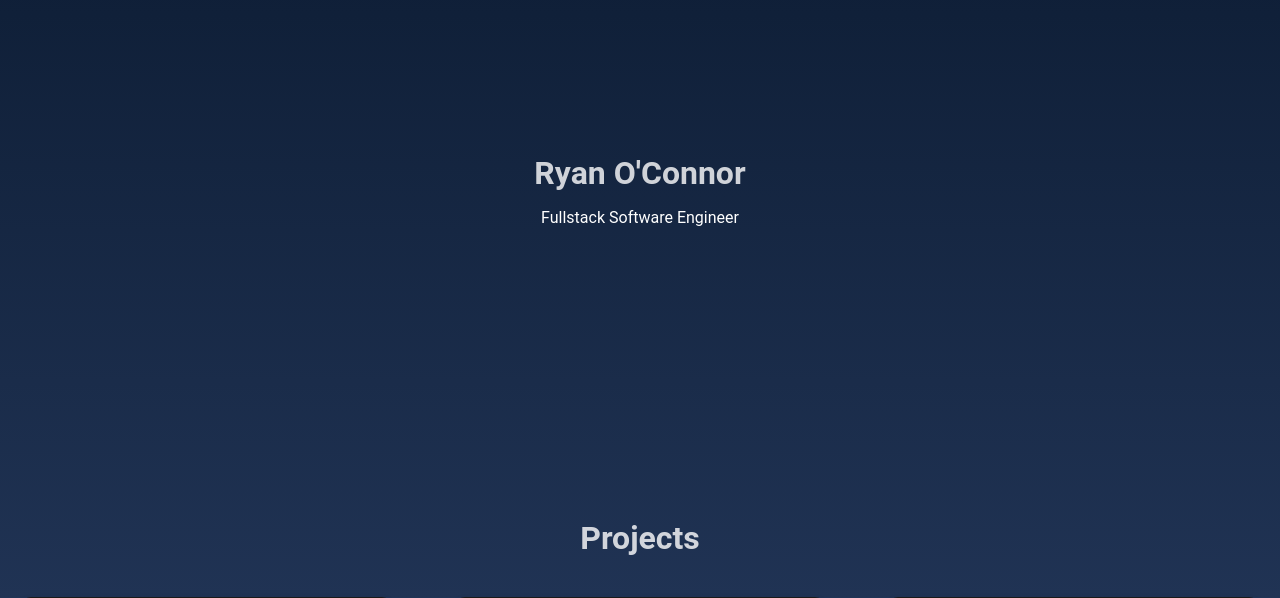
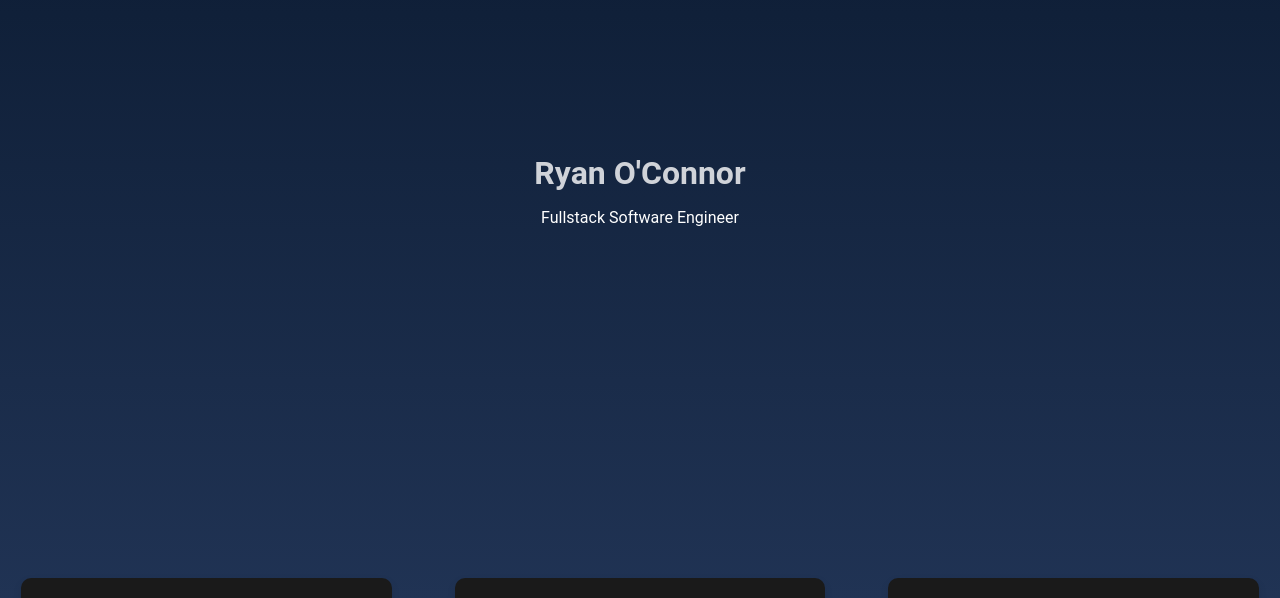
Before and after one commit to ryanoconnor285/software-portfolio, a React (Create React App) app: page / in a window 1280 px wide. Shown: the part 202-800 px from the top of the page. Built offline with nearby package versions, Linux system fonts and the light colour scheme.

Commit message:
build changes

```diff
--- a/package.json
+++ b/package.json
@@ -1,5 +1,6 @@
 {
   "name": "software-portfolio",
+  "homepage": "https://ryanoconnor285.github.io/software-portfolio/",
   "version": "0.1.0",
   "private": true,
   "dependencies": {
@@ -18,7 +19,7 @@
     "react-dom": "^18.2.0",
     "react-icons": "^5.3.0",
     "react-responsive-carousel": "^3.2.23",
-    "react-scripts": "5.0.1",
+    "react-scripts": "^5.0.1",
     "typescript": "^4.4.2",
     "web-vitals": "^2.1.0"
   },
@@ -47,6 +48,7 @@
     ]
   },
   "devDependencies": {
+    "@babel/plugin-proposal-private-property-in-object": "^7.21.11",
     "@types/three": "^0.160.0"
   }
 }
--- a/src/screens/Projects.tsx
+++ b/src/screens/Projects.tsx
@@ -125,8 +125,6 @@ const Projects = () => {
 
   return (
     <div id="projectsComponent" className="component">
-      <h1>Projects</h1>
-
       <div className="projects-grid">
         {projects.map((project) => (
           <div
```
Also changed, not shown: 1 other file (tests, documents, lock files or other folders).
